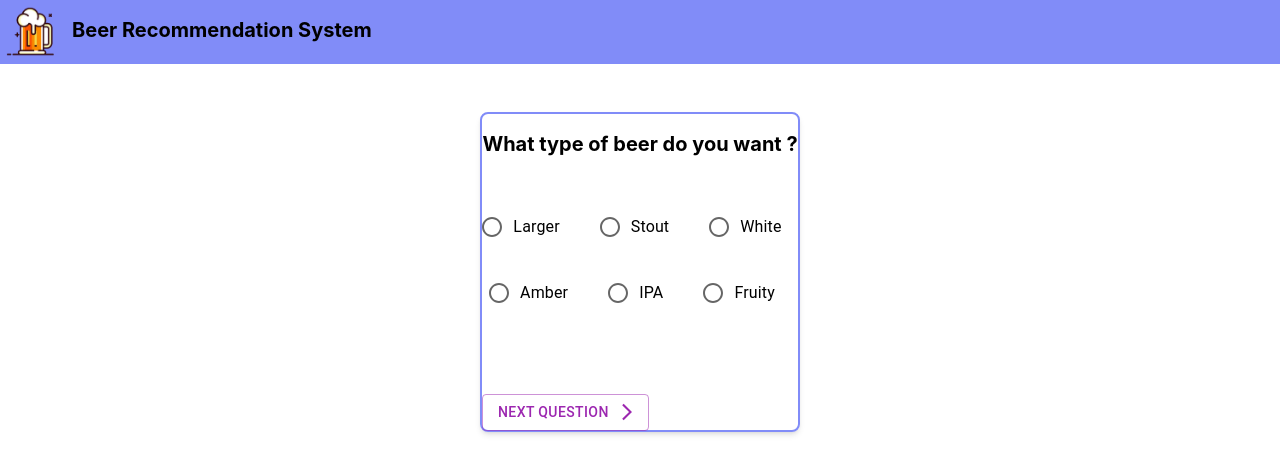
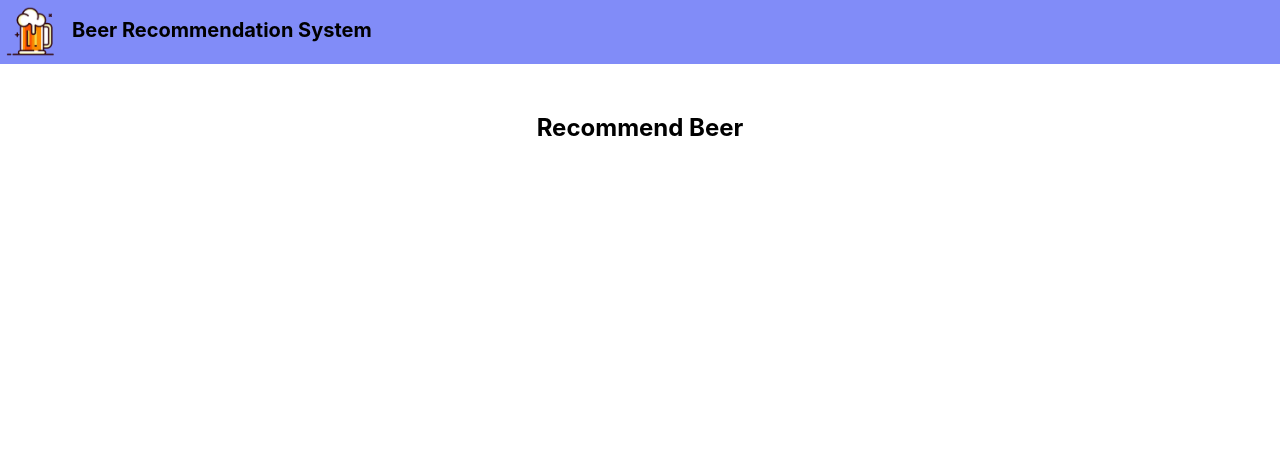
Before and after one commit to Extauren/beer-recommendation-system, a React (Create React App) app in the folder Frontend/: page /result in a window 1280 px wide. Shown: the top 474 px of the page. Built offline with nearby package versions, Linux system fonts and the light colour scheme.

Commit message:
add react-router-dom package and result page

```diff
--- a/Frontend/package.json
+++ b/Frontend/package.json
@@ -16,6 +16,7 @@
     "@types/react-dom": "^18.0.0",
     "react": "^18.2.0",
     "react-dom": "^18.2.0",
+    "react-router-dom": "^6.4.3",
     "react-scripts": "5.0.1",
     "typescript": "^4.4.2",
     "web-vitals": "^2.1.0"
--- a/Frontend/src/App.tsx
+++ b/Frontend/src/App.tsx
@@ -1,11 +1,19 @@
 import React from 'react';
 import './App.css';
-import Questionnaire from './pages/Questionnaire'
+import { BrowserRouter, Route, Routes } from 'react-router-dom';
+import Questionnaire from './pages/Questionnaire';
+import Result from './pages/Result';
+import Layout from './Layout';
 
 export default function App() {
   return (
-    <div>
-      <Questionnaire />
-    </div>
+    <BrowserRouter>
+      <Routes>
+        <Route element={<Layout/>}>
+          <Route path="/" element={<Questionnaire/>}/>
+          <Route path="/result" element={<Result/>}/>
+        </Route>
+      </Routes>
+    </BrowserRouter>
   )
 }
--- /dev/null
+++ b/Frontend/src/Layout.tsx
@@ -0,0 +1,13 @@
+import { Outlet } from "react-router-dom";
+import Header from "./pages/Header";
+
+const Layout = () => {
+  return (
+    <>
+      <Header />
+      <Outlet />
+    </>
+  );
+};
+
+export default Layout;
--- a/Frontend/src/pages/Questionnaire.tsx
+++ b/Frontend/src/pages/Questionnaire.tsx
@@ -7,8 +7,10 @@ import Radio from '@mui/material/Radio';
 import RadioGroup from '@mui/material/RadioGroup';
 import Grid from '@mui/material/Grid';
 import Header from './Header';
+import { useNavigate } from 'react-router-dom';
 
 export default function Questionnaire(props: any) {
+    const navigate = useNavigate();
     const [questions, setQuestion] = React.useState<any>(["What type of beer do you want ?", "How much alcool do you want ?", "Do you want organic beer ?"]);
     const [options, setOptions] = React.useState<any>([["Larger", "Stout", "White", "Amber", "IPA", "Fruity"], ["Lite", "Normal", "Strong"], ["Yes", "No"]]);
     const [questionNb, setQuestionNb] = React.useState<number>(0);
@@ -20,11 +22,13 @@ export default function Questionnaire(props: any) {
     const goToNextQuestion = () => {
         if (questionNb < questions.length - 1)
             setQuestionNb(questionNb + 1);
+        else {
+            navigate("/result", {replace: true})
+        }
     }
 
     return (
         <div>
-            <Header/>
             <div className="flex justify-center mt-12">
                 <div className="md:w-2/4 lg:w-2/4 xl:w-1/4 h-80 border-2 rounded-lg shadow-md border-indigo-400">
                     <div className="flex justify-center mt-4 text-xl font-bold">
--- /dev/null
+++ b/Frontend/src/pages/Result.tsx
@@ -0,0 +1,12 @@
+import React from 'react';
+import Header from './Header';
+
+export default function Result() {
+    return (
+        <div>
+            <div className="flex justify-center mt-12">
+                <h1 className="font-bold text-2xl">Recommend Beer</h1>
+            </div>
+        </div>
+    )
+}
```
